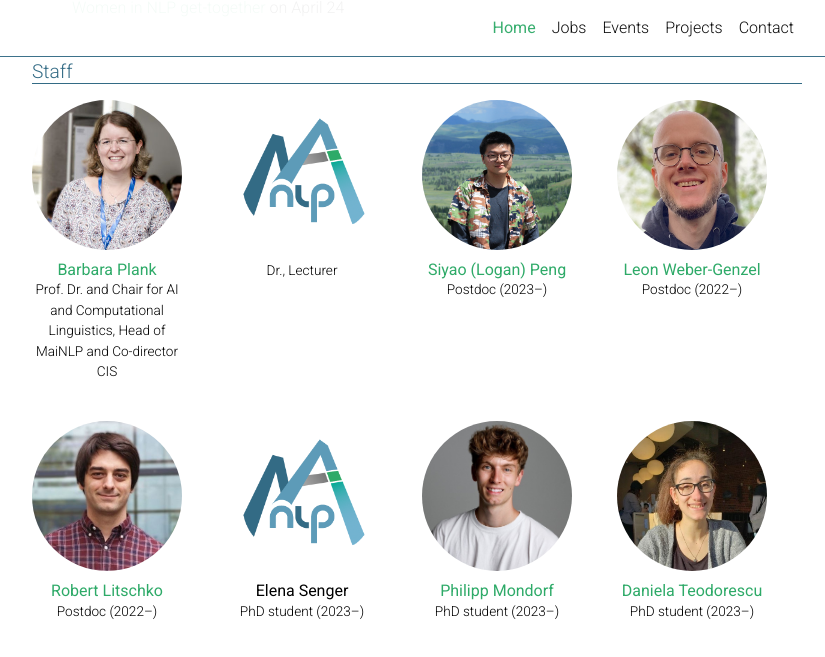
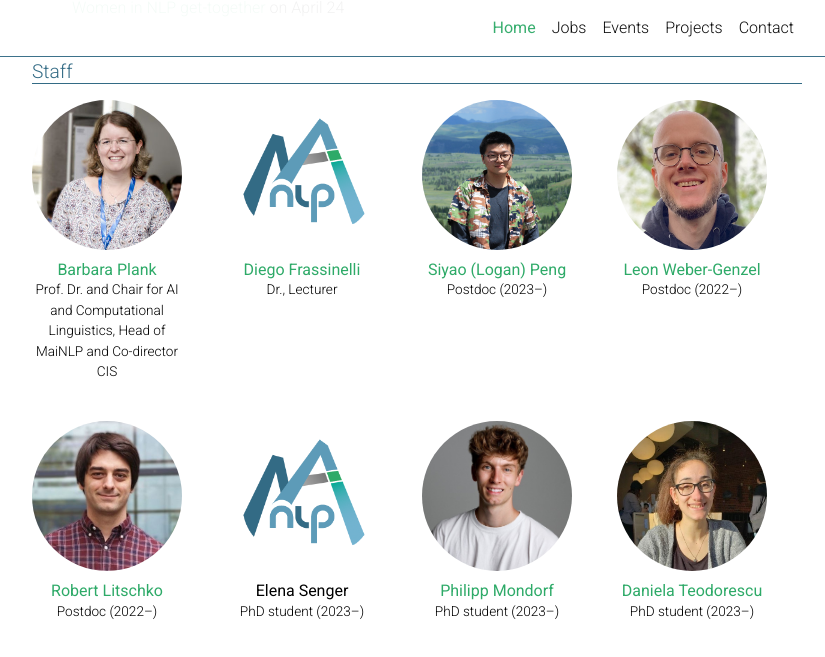
Before and after one commit to mainlp/mainlp.github.io, a Jekyll site: the page built from _pages/about.md, in a window 1280 px wide and 900 px high, scrolled down 799 px, cut to the strip 0-657 px from the top of the window. Shown: the whole strip, without its empty margins (223-1048 px from the left). Built offline with Jekyll 4.4.1, drawn with Linux system fonts in a browser that asks for light colours; full-size pictures stand in for the smaller copies a plugin makes; comment, search, counter and statistics services are not loaded; a style sheet for code colours, icons or effects is not loaded.

Commit message:
Update about.md, fix typo

```diff
--- a/_pages/about.md
+++ b/_pages/about.md
@@ -22,7 +22,7 @@ staff:
       description: Prof. Dr. and Chair for AI and Computational Linguistics, Head of MaiNLP and Co-director CIS
       website: https://bplank.github.io/
       picture: barbara.jpg
-    - Name: Diego Frassinelli
+    - name: Diego Frassinelli
       description: Dr., Lecturer
       website: https://www.cis.uni-muenchen.de/personen/mitarbeiter/frassinelli/index.html
       picture: mainlp-logo-500.png
```
